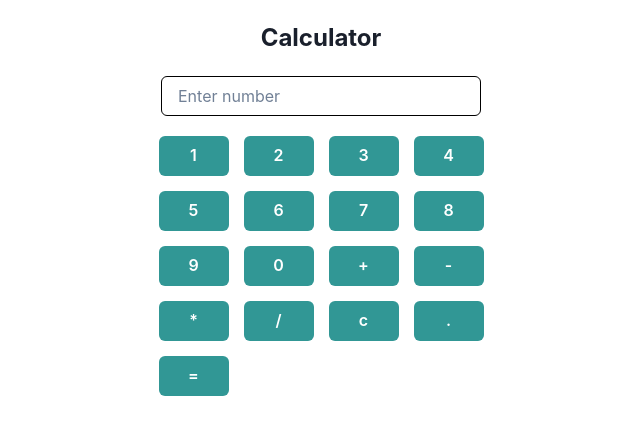
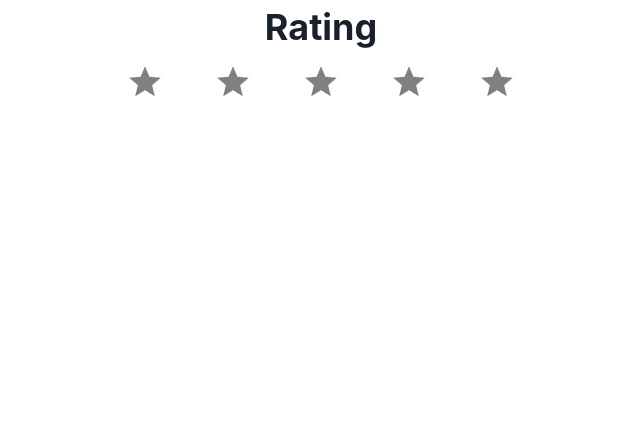
Before and after one commit to shekhar-2410/machine-round, a React (Create React App) app: page / in a window 1280 px wide. Shown: the top 434 px of the page, without its empty margins (319-959 px from the left). Built offline with nearby package versions, Linux system fonts and the light colour scheme.

Commit message:
starrating

```diff
--- a/src/App.js
+++ b/src/App.js
@@ -1,5 +1,6 @@
 import "./App.css";
 import Calculator from "./components/Calculator";
+import StarRating from "./components/StarRating";
 // import AddressForm from "./components/UserLocation";
 // import MultitepForm from "./components/MultitepForm";
 // import ShoppingList from "./components/ShoppingList";
@@ -30,7 +31,8 @@ function App() {
       {/* <Slider/> */}
       {/* <Two_StepVerification /> */}
       {/* <AddressForm /> */}
-      <Calculator/>
+      {/* <Calculator/> */}
+      <StarRating/>
     </div>
   );
 }
--- /dev/null
+++ b/src/components/StarRating.js
@@ -0,0 +1,35 @@
+import React, { useState } from "react";
+import { Text, Box, Button } from "@chakra-ui/react";
+import { RiStarSFill } from "react-icons/ri";
+const StarRating = () => {
+  const [rating, setRating] = useState(0);
+  const [hover, setHover] = useState(0);
+  console.log(hover);
+  return (
+    <Box display={"flex"} flexDir={"column"} gap={2} justifyContent={"center"}>
+      <Text fontWeight={"bold"} fontSize={"4xl"}>
+        Rating
+      </Text>
+      <Box display={"flex"} flexDir={"row"} justifyContent={"center"} gap={4}>
+        {[1, 2, 3, 4, 5].map((num, index) => (
+          <Button
+            variant={"ghost"}
+            key={index}
+            cursor={"pointer"}
+            onClick={() => setRating(num)}
+            onMouseOver={() => setHover(num)}
+            onMouseLeave={() => {
+              setHover(rating);
+            }}
+            _hover={{ color: "black" }}
+            color={num <= ((rating && hover) || hover) ? "black" : "gray"}
+          >
+            <RiStarSFill fontSize={"40px"} />
+          </Button>
+        ))}
+      </Box>
+    </Box>
+  );
+};
+
+export default StarRating;
```
